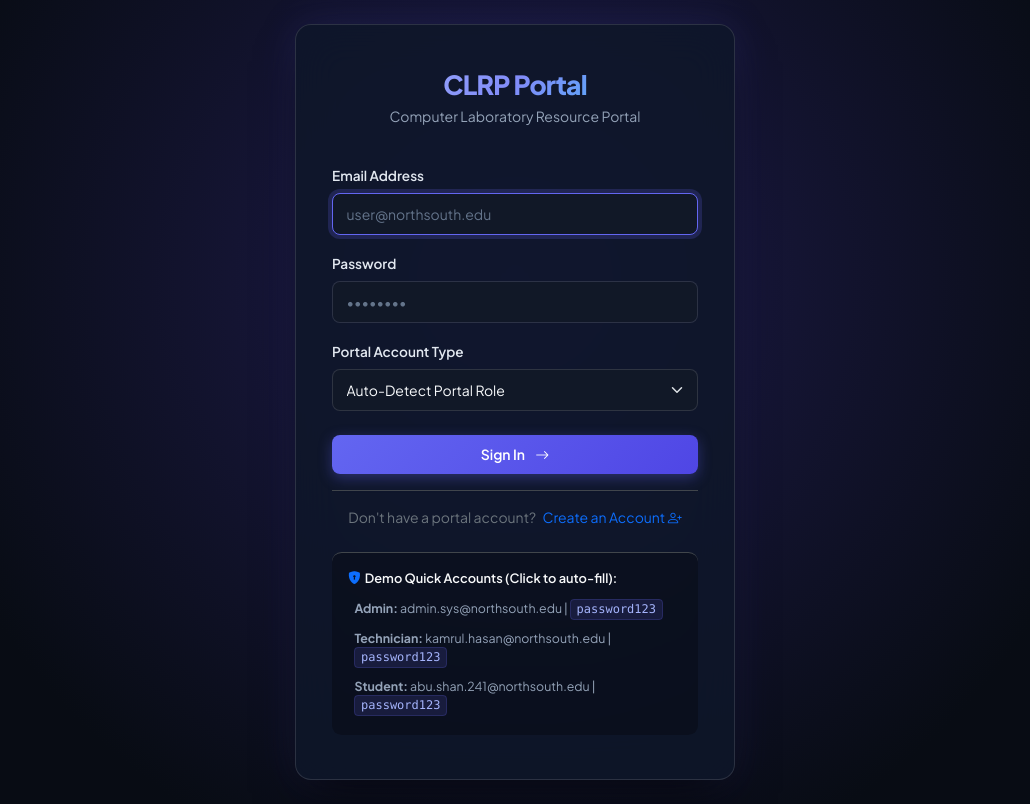
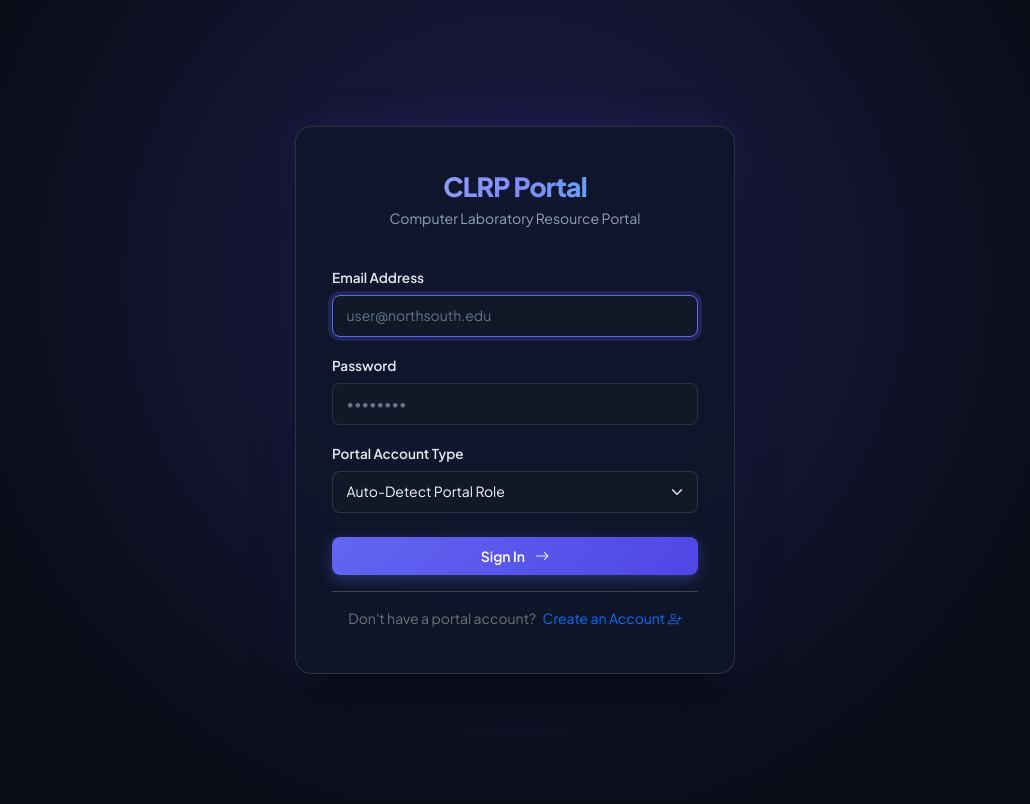
Before and after one commit to SalehinShan/CLRP-Computer-Lab-Booking-Portal, a PHP site: page /login in a window 1280 px wide. Shown: the whole page, without its empty margins (125-1155 px from the left). After the commit the page ends 763 px from the top, so only its background shows below. Run offline with PHP 8.4, Linux system fonts and the light colour scheme.

Commit message:
login manually

```diff
--- a/assets/css/custom.css
+++ b/assets/css/custom.css
@@ -532,36 +532,6 @@ body {
   margin: 0;
 }
 
-.demo-accounts-box {
-  background: rgba(0, 0, 0, 0.25);
-  border-radius: 0.6rem;
-  padding: 0.85rem 1rem;
-  font-size: 0.8rem;
-  color: var(--text-secondary);
-}
-
-.demo-acc-item {
-  margin-bottom: 0.25rem;
-  font-size: 0.775rem;
-  padding: 0.2rem 0.4rem;
-  border-radius: 0.35rem;
-  transition: all 0.2s ease;
-}
-
-.demo-acc-item:hover {
-  background: rgba(99, 102, 241, 0.15);
-  color: #fff;
-}
-
-.demo-acc-item code {
-  background: rgba(99, 102, 241, 0.15);
-  color: #a5b4fc;
-  padding: 0.15rem 0.35rem;
-  border-radius: 0.25rem;
-  font-size: 0.75rem;
-  border: 1px solid rgba(99, 102, 241, 0.2);
-}
-
 /* Form Controls Dark Theme */
 .form-label {
   font-size: 0.85rem;
--- a/views/login.html
+++ b/views/login.html
@@ -72,37 +72,15 @@
             </button>
         </form>
 
-        <div class="text-center pt-3 mb-3 border-top border-secondary-subtle" style="font-size: 0.875rem;">
+        <div class="text-center pt-3 border-top border-secondary-subtle" style="font-size: 0.875rem;">
             <span class="text-secondary">Don't have a portal account?</span>
             <a href="<?= url('/register.php') ?>" class="text-primary font-semibold text-decoration-none ms-1">
                 Create an Account <i class="bi bi-person-plus"></i>
             </a>
         </div>
-
-        <div class="mt-4 pt-3 border-top border-secondary-subtle demo-accounts-box">
-            <div class="fw-semibold text-light-emphasis mb-2 d-flex align-items-center gap-1">
-                <i class="bi bi-shield-lock-fill text-primary"></i> Demo Quick Accounts (Click to auto-fill):
-            </div>
-            <div class="demo-acc-item role-clickable" style="cursor: pointer;" onclick="fillDemo('admin.sys@northsouth.edu', 'password123', 'admin')">
-                <strong>Admin:</strong> admin.sys@northsouth.edu | <code>password123</code>
-            </div>
-            <div class="demo-acc-item role-clickable" style="cursor: pointer;" onclick="fillDemo('kamrul.hasan@northsouth.edu', 'password123', 'technician')">
-                <strong>Technician:</strong> kamrul.hasan@northsouth.edu | <code>password123</code>
-            </div>
-            <div class="demo-acc-item role-clickable" style="cursor: pointer;" onclick="fillDemo('abu.shan.241@northsouth.edu', 'password123', 'student')">
-                <strong>Student:</strong> abu.shan.241@northsouth.edu | <code>password123</code>
-            </div>
-        </div>
     </div>
 
     <script src="https://cdn.jsdelivr.net/npm/bootstrap@5.3.3/dist/js/bootstrap.bundle.min.js"></script>
-    <script>
-        function fillDemo(email, password, role) {
-            document.getElementById('email').value = email;
-            document.getElementById('password').value = password;
-            document.getElementById('role').value = role;
-        }
-    </script>
 </body>
 
 </html>
```
